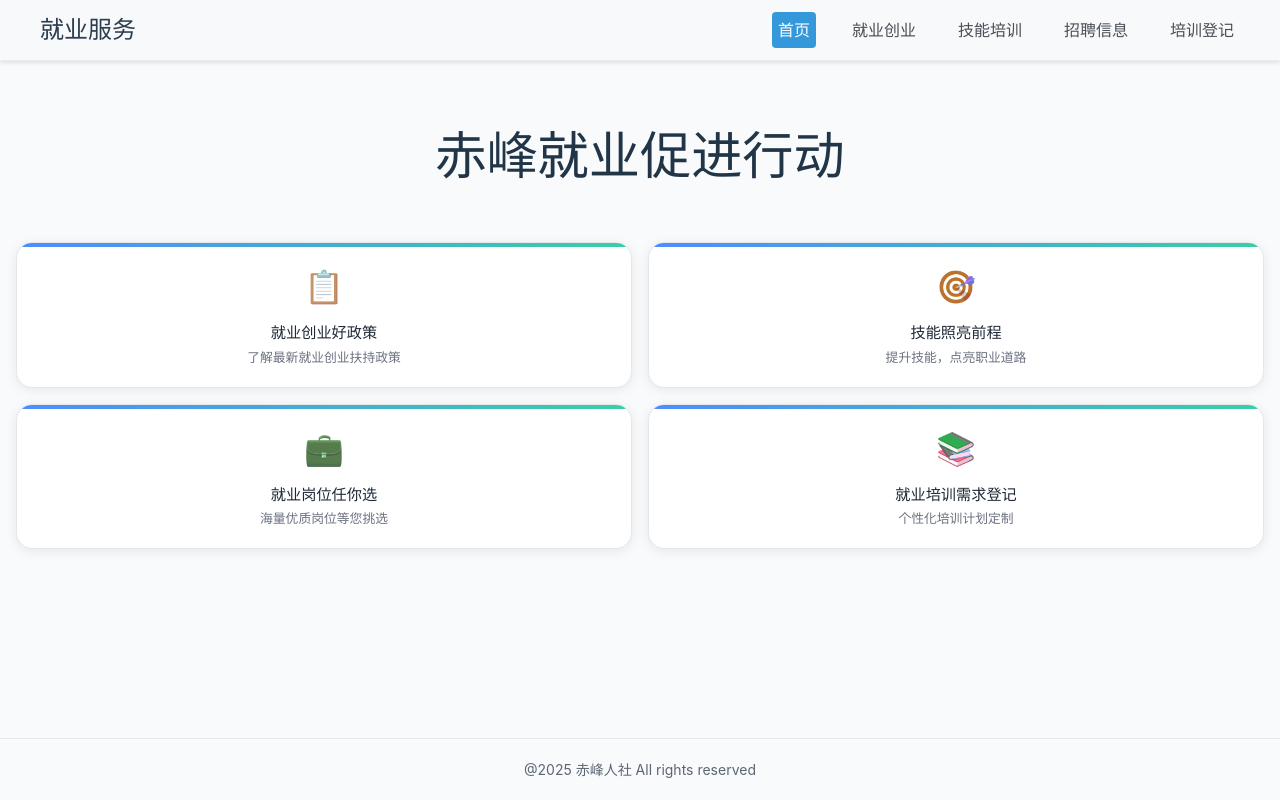
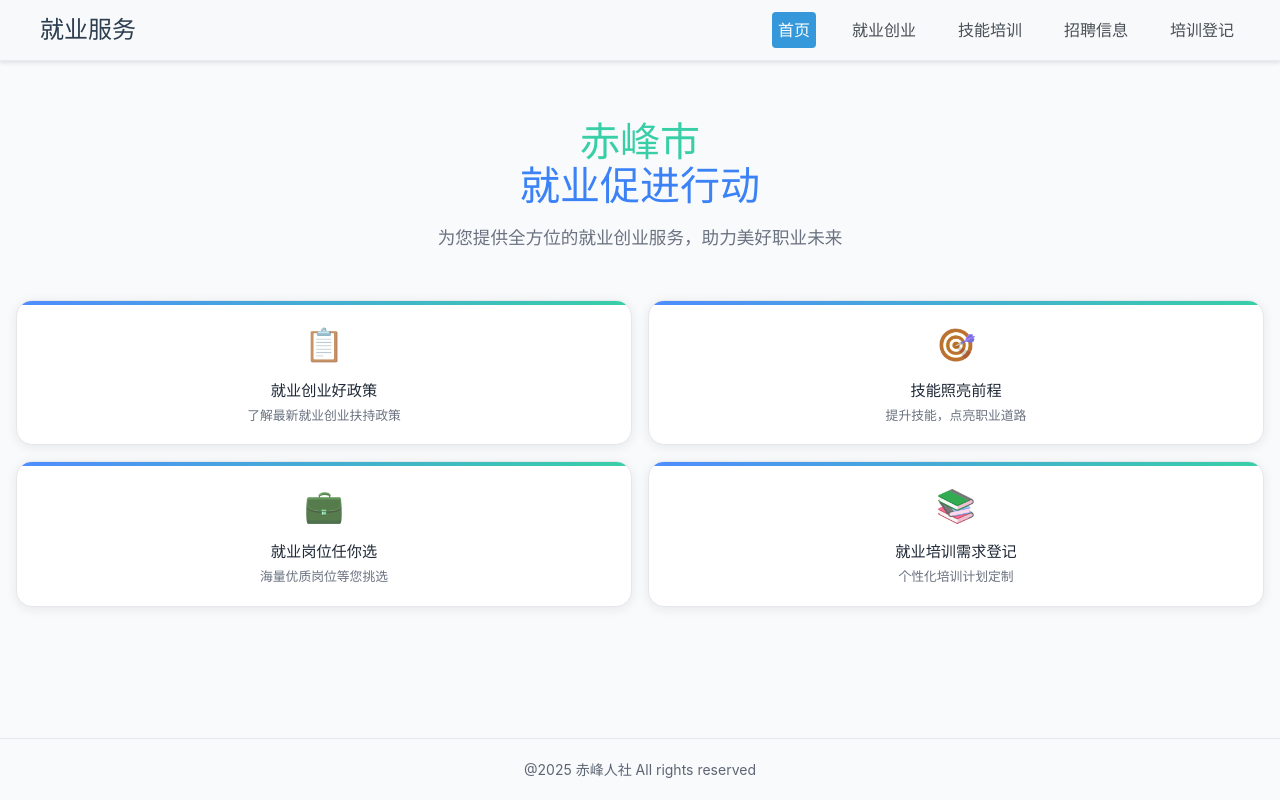
Before and after one commit to binbin/employment-service, a React (Vite) app: page / in a window 1280 px wide. Built offline with nearby package versions, Linux system fonts and the light colour scheme.

Commit message:
更新首页标题为“赤峰市就业促进行动”，新增英雄区样式和内容，优化页面布局以提升用户体验。

```diff
--- a/index.html
+++ b/index.html
@@ -4,7 +4,7 @@
     <meta charset="UTF-8" />
     <link rel="icon" type="image/svg+xml" href="/vite.svg" />
     <meta name="viewport" content="width=device-width, initial-scale=1.0" />
-    <title>就业促进行动</title>
+    <title>赤峰市就业促进行动</title>
   </head>
   <body>
     <div id="root"></div>
--- a/src/pages/Home.css
+++ b/src/pages/Home.css
@@ -148,3 +148,30 @@
     text-align: left;
   }
 }
+
+.hero-section {
+  position: relative;
+  text-align: center;
+  /* padding: 40px 20px; */
+  background: #f8fafc;
+  /* border-radius: 16px;
+  box-shadow: 0 4px 12px rgba(0, 0, 0, 0.05);
+  margin-bottom: 24px; */
+}
+.hero-section h1 {
+  font-size: 2.5rem;
+  font-weight: 700;
+  color: #1f2937;
+  margin-bottom: 16px;
+}
+.hero-section .title-highlight {
+  color: #38cfa6;
+}
+.hero-section .title-main {
+  color: #3b82f6; /* 更饱和的蓝色，与青色形成完美渐变 */
+}
+.hero-section p {
+  font-size: 1.1rem;
+  color: #6b7280;
+  margin-bottom: 24px;
+}
--- a/src/pages/Home.jsx
+++ b/src/pages/Home.jsx
@@ -19,7 +19,15 @@ export default function Home() {
             minHeight: "56.25vw",
           }}
         /> */}
-        <h1>赤峰就业促进行动</h1>
+        <div className="hero-section">
+          <h1 className="hero-title">
+            <div className="title-highlight">赤峰市</div>
+            <div className="title-main">就业促进行动</div>
+          </h1>
+          <p className="hero-subtitle">
+            为您提供全方位的就业创业服务，助力美好职业未来
+          </p>
+        </div>
         <div className="home-links">
           <div className="links-grid">
             <Link className="home-link policy-link" to="/policy">
```
